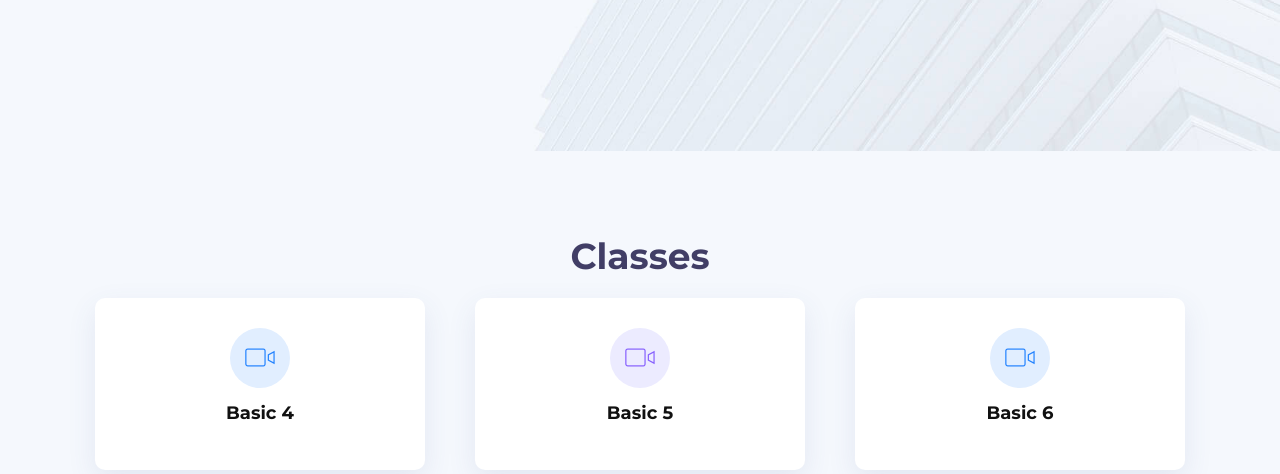
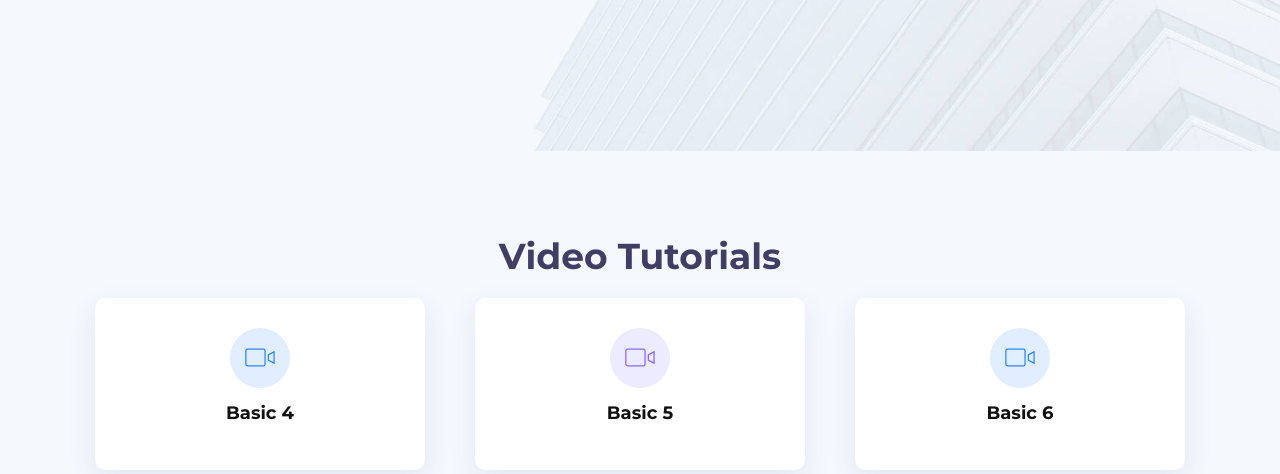
Before and after one commit to baasare/adwinsa, a Django app: page / in a window 1280 px wide. Shown: the part 649-1123 px from the top of the page. Run offline with Django 3.2, Linux system fonts and the light colour scheme; some libraries are stand-ins or nearby versions; some web fonts are replaced.

Commit message:
index edits

```diff
--- a/users/templates/users/index.html
+++ b/users/templates/users/index.html
@@ -39,7 +39,7 @@
 
                 <header class="section-header">
                     <br>
-                    <h3>Classes</h3>
+                    <h3>Video Tutorials</h3>
                     {#                    <p>Laudem latine persequeris id sed, ex fabulas delectus quo. No vel partiendo abhorreant#}
                     {#                        vituperatoribus.</p>#}
                 </header>
```
